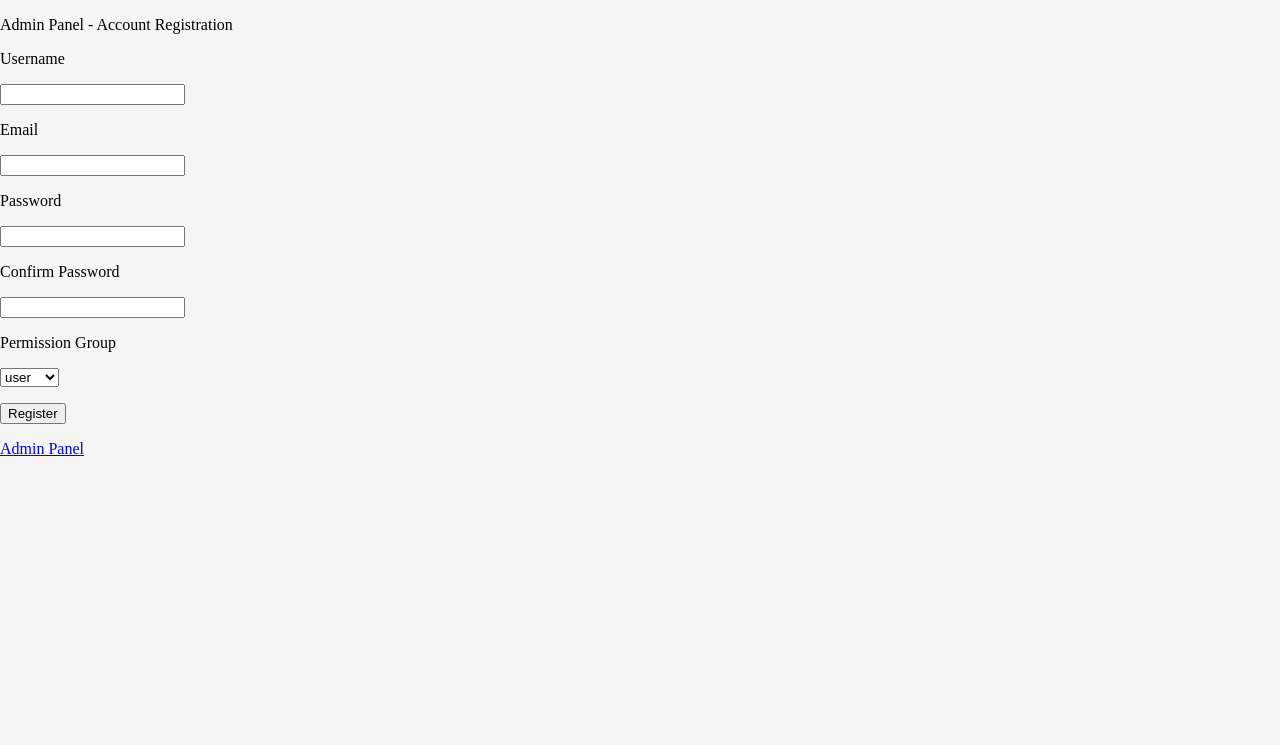
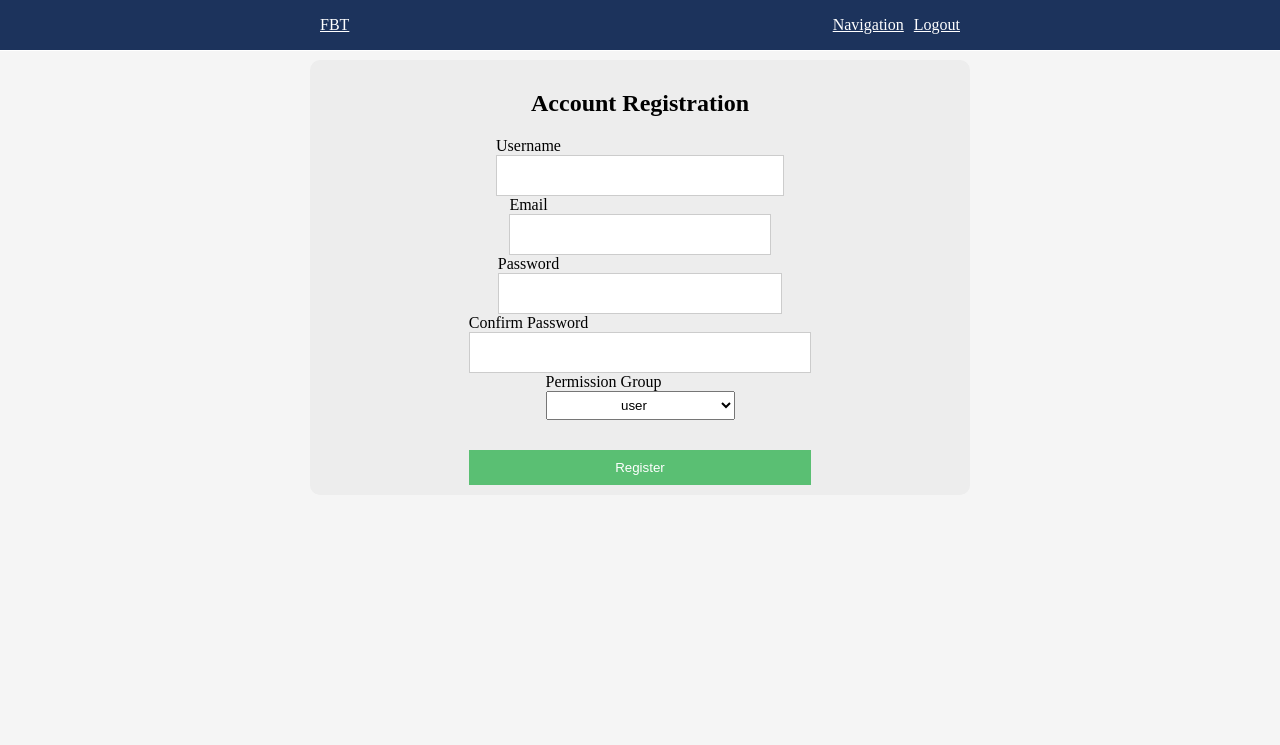
Before and after one commit to zNitche/FlaskBugTracker, a Flask app: template flask_bug_tracker/blueprints/admin/templates/register_account.html in a window 1280 px wide. Shown: the top 745 px of the page. Run offline with Flask 2, Linux system fonts and the light colour scheme; the template is opened without the code that fills it: values that come from a table or form of the project are taken from there, others are empty; parts of the project's set-up code (start-up, migrations or seed data) failed here and were passed over.

Commit message:
added styling for accounts registration

```diff
--- a/flask_bug_tracker/blueprints/admin/templates/register_account.html
+++ b/flask_bug_tracker/blueprints/admin/templates/register_account.html
@@ -1,11 +1,14 @@
-{% extends "base.html" %}
-{% block content %}
+{% extends "page_layout_base.html" %}
+{% block page_content %}
 
-<p>
-    Admin Panel - Account Registration
-</p>
-<p>
-    <form action="{{ url_for('admin.register_account') }}" method="POST">
+<div class="content-item">
+    <div class="item-header">
+        <h2>
+            Account Registration
+        </h2>
+    </div>
+    <div class="item-content">
+        <form action="{{ url_for('admin.register_account') }}" method="POST" class="admin-form">
             {% with form=registration_form %}
                 {% include "components/form_component.html" %}
             {% endwith %}
@@ -14,11 +17,7 @@
                 Register
             </button>
         </form>
-</p>
-<p>
-    <a href="{{ url_for('admin.home') }}">
-        Admin Panel
-    </a>
-</p>
+    </div>
+</div>
 
 {% endblock %}
--- a/flask_bug_tracker/static/main.css
+++ b/flask_bug_tracker/static/main.css
@@ -122,7 +122,7 @@ body {
 }
 
 .navbar-container {
-    width: 60%;
+    width: 50%;
     display: flex;
     flex-direction: row;
     min-height: 50px;
@@ -144,7 +144,7 @@ body {
 .content-container {
     display: flex;
     flex-direction: column;
-    width: 60%;
+    width: 50%;
     align-items: center;
     margin-top: 60px;
     margin-bottom: 40px;
@@ -161,6 +161,10 @@ body {
     border-radius: 10px;
 }
 
+.content-item a {
+    color: #000000;
+}
+
 .footer-container {
     width: 100%;
     padding: 10px;
@@ -175,6 +179,45 @@ body {
 
 .footer-item {
 
+}
+
+.admin-form {
+
+}
+
+.admin-form .form-inputs {
+    display: flex;
+    flex-direction: column;
+    align-items: center;
+    margin-bottom: 30px;
+}
+
+.admin-form input {
+    width: 100%;
+    padding: 12px 20px;
+    border-width: 1px;
+    border-style: solid;
+    border-color: #ccc;
+    box-sizing: border-box;
+}
+
+.admin-form select {
+    width: 100%;
+    text-align: center;
+    padding: 5px;
+}
+
+.admin-form button[type="submit"] {
+    background-color: #5abf73;
+    padding: 10px 0px;
+    border: none;
+    cursor: pointer;
+    width: 100%;
+    color: #ffffff;
+}
+
+.login-submit-button:hover {
+    background-color: #48995c;
 }
 
 
--- a/flask_bug_tracker/templates/components/form_component.html
+++ b/flask_bug_tracker/templates/components/form_component.html
@@ -7,15 +7,15 @@
                 <label for='{{ field.label }}'>
                     {{ field.label }}
                 </label>
-                <p>
+                <span>
                     {{ field }}
-                </p>
+                </span>
             </div>
             <div class="form-errors">
                 {% for error in field.errors %}
-                    <p>
+                    <span>
                         {{ error }}
-                    </p>
+                    </span>
                 {% endfor %}
             </div>
         {% endif %}
```
Also changed, not shown: flask_bug_tracker/blueprints/admin/templates/admin.html (+7 -17 lines), flask_bug_tracker/blueprints/errors/templates/error.html (+19 -3 lines), flask_bug_tracker/blueprints/main_app/templates/index.html (+8 -1 lines). Lines whose indentation alone changed are shown as unchanged.
